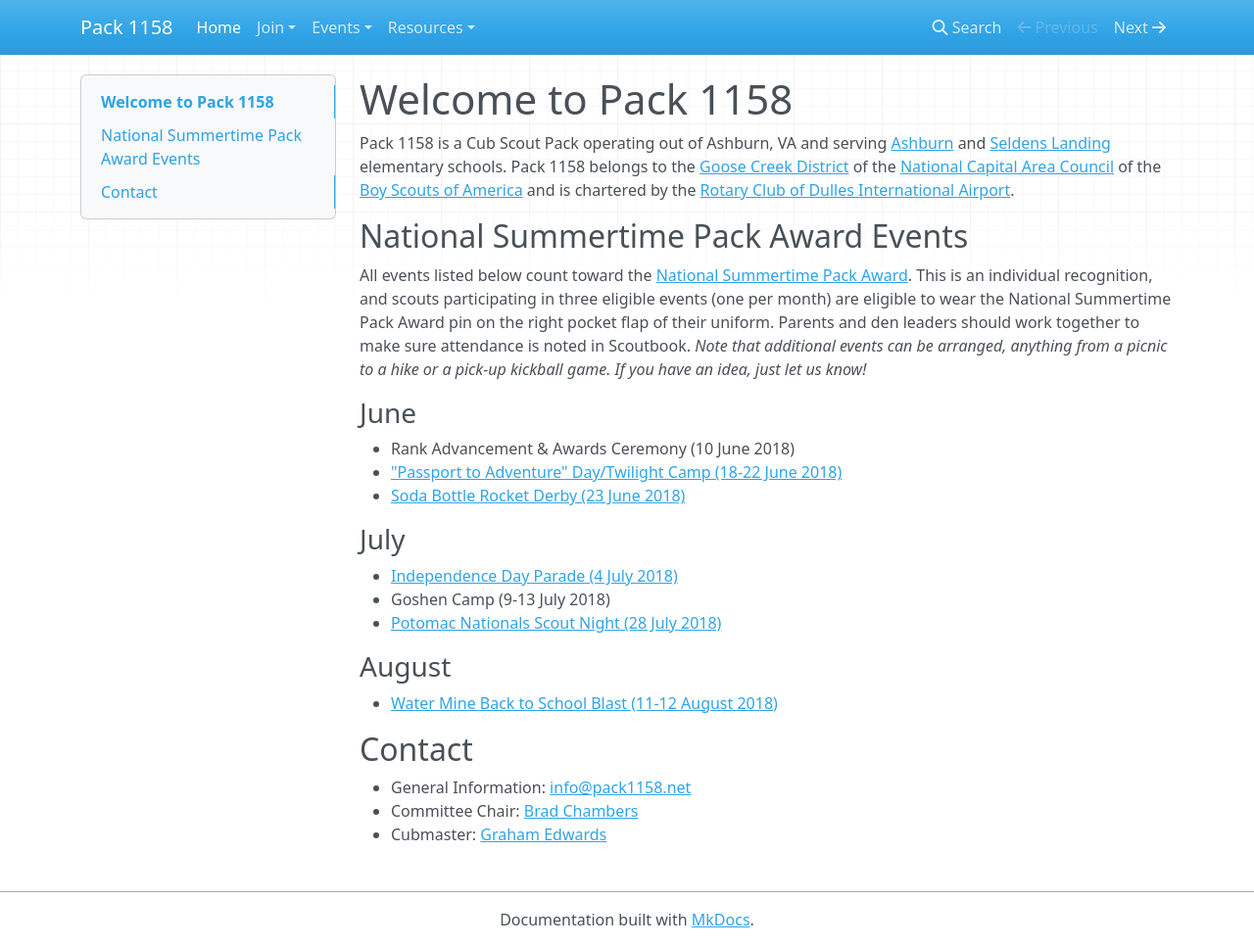
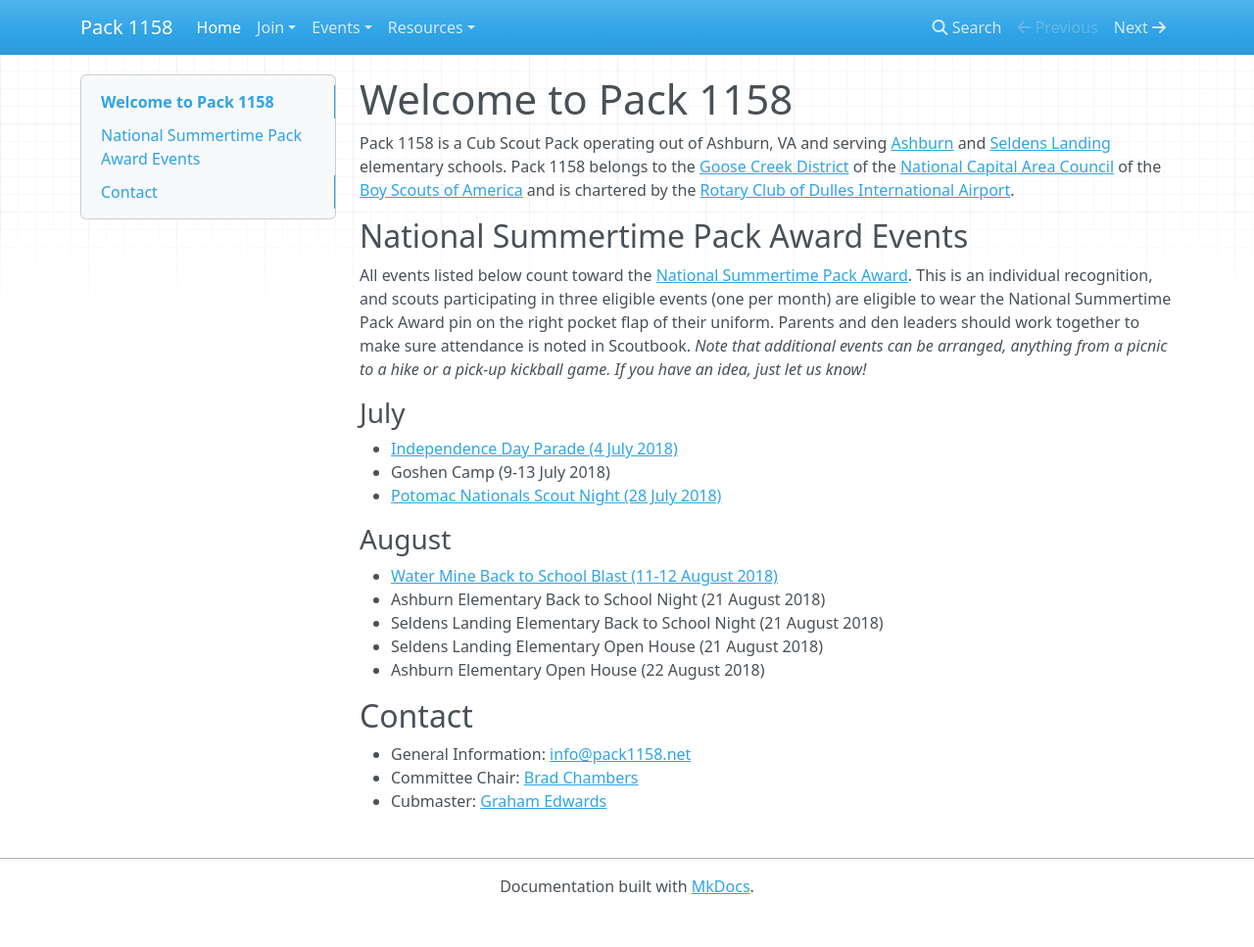
Before and after one commit to pack1158/pack1158.github.io, an MkDocs documentation site: the page built from docs/index.md, in a window 1280 px wide and 967 px high. Shown: the whole window at 98% size. Built offline with MkDocs 1.6.1, drawn with Linux system fonts in a browser that asks for light colours; nearby versions of some CDN libraries; old or Windows-style settings are respelled for this version of MkDocs.

Commit message:
BTSN and open houses

```diff
--- a/docs/index.md
+++ b/docs/index.md
@@ -19,12 +19,6 @@
 additional events can be arranged, anything from a picnic to a hike or a
 pick-up kickball game. If you have an idea, just let us know!_
 
-### June
-
-- Rank Advancement & Awards Ceremony (10 June 2018)
-- ["Passport to Adventure" Day/Twilight Camp (18-22 June 2018)](events/passport-to-adventure.md)
-- [Soda Bottle Rocket Derby (23 June 2018)](events/soda-bottle-rocket-derby.md)
-
 ### July
 
 - [Independence Day Parade (4 July 2018)](events/independence-day-parade.md)
@@ -34,6 +28,10 @@
 ### August
 
 - [Water Mine Back to School Blast (11-12 August 2018)](events/water-mine-back-to-school-blast.md)
+- Ashburn Elementary Back to School Night (21 August 2018)
+- Seldens Landing Elementary Back to School Night (21 August 2018)
+- Seldens Landing Elementary Open House (21 August 2018)
+- Ashburn Elementary Open House (22 August 2018)
 
 ## Contact
 
```
